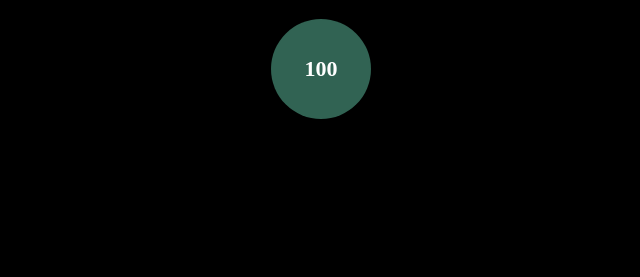
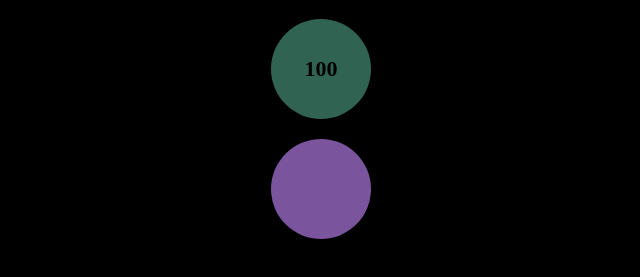
Before and after one commit to Hadar-Sabag/The-Ball-Game, a plain HTML site: page index.html in a window 1280 px wide. Shown: the part 61-338 px from the top of the page, without its empty margins (319-959 px from the left). Drawn offline with Linux system fonts and the light colour scheme.

Commit message:
Add another ball

```diff
--- a/css/style.css
+++ b/css/style.css
@@ -7,8 +7,7 @@ body {
     text-align: center;
 }
 
-h1,
-.ball {
+h1 {
     color: white;
 }
 
@@ -16,8 +15,7 @@ h1,
     width: 100px;
     height: 100px;
     border-radius: 50%;
-    background-color: rgb(49, 99, 83);
-    margin-inline: auto;
+    margin: 20px auto;
     cursor: pointer;
     font-size: 22px;
     font-weight: bold;
@@ -26,3 +24,11 @@ h1,
     display: grid;
     place-items: center;
 }
+
+.first-ball {
+    background-color: rgb(49, 99, 83);
+}
+
+.sec-ball {
+    background-color: rgb(122, 84, 157);
+}
--- a/index.html
+++ b/index.html
@@ -11,7 +11,8 @@
 <body>
     <h1>The Ball Game</h1>
 
-    <div class="ball" onclick="onBallClick()">100</div>
+    <div class="ball first-ball" onclick="onBallClick()">100</div>
+    <div class="ball sec-ball"></div>
 
 
     <script src="js/main.js"></script>
--- a/js/main.js
+++ b/js/main.js
@@ -3,7 +3,7 @@
 var gBallSize = 100
 
 function onBallClick() {
-    const elBall = document.querySelector('.ball')
+    const elBall = document.querySelector('.first-ball')
     const randSize = getRandomInt(20, 60)
     const randColor = getRandomColor()
     gBallSize += randSize
```
